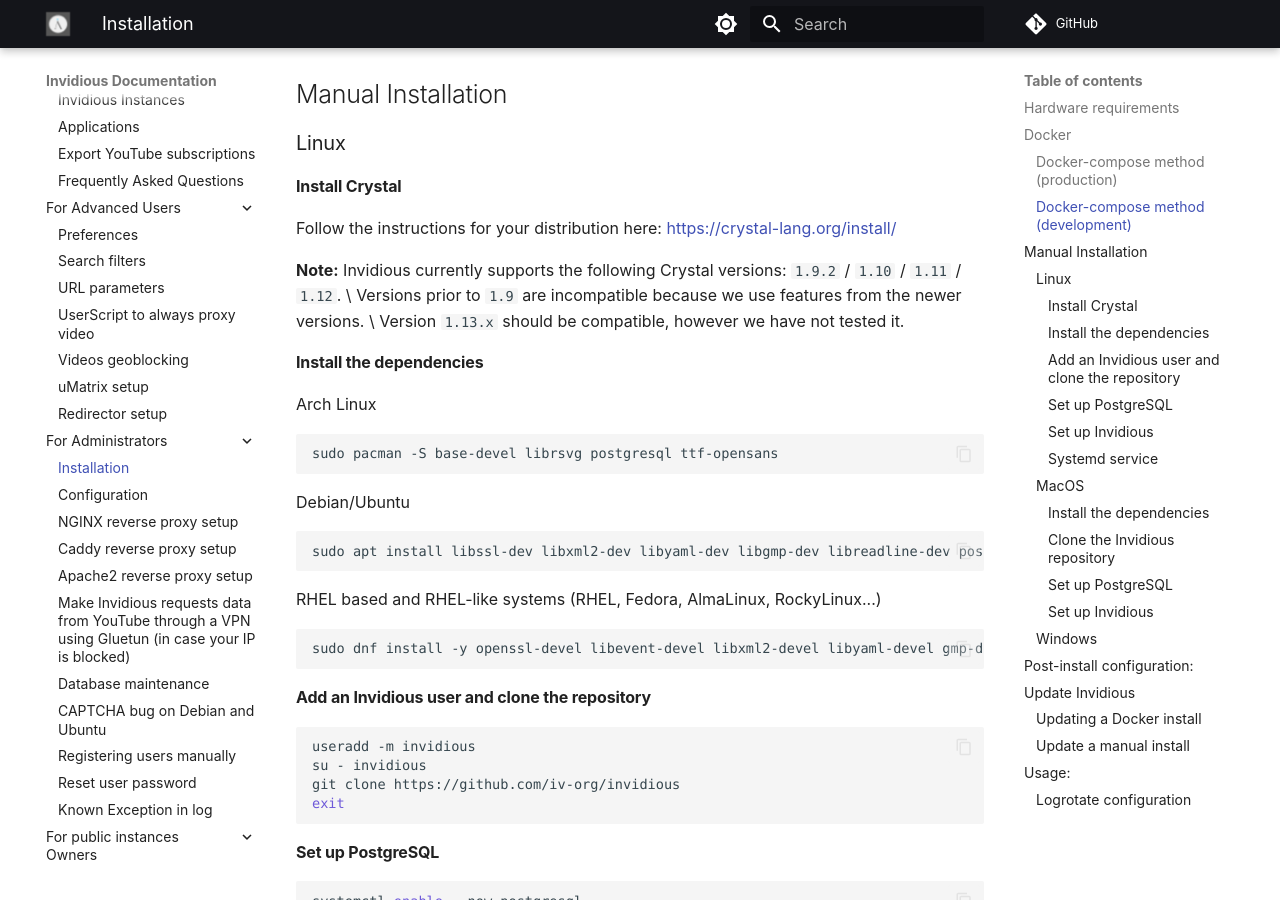
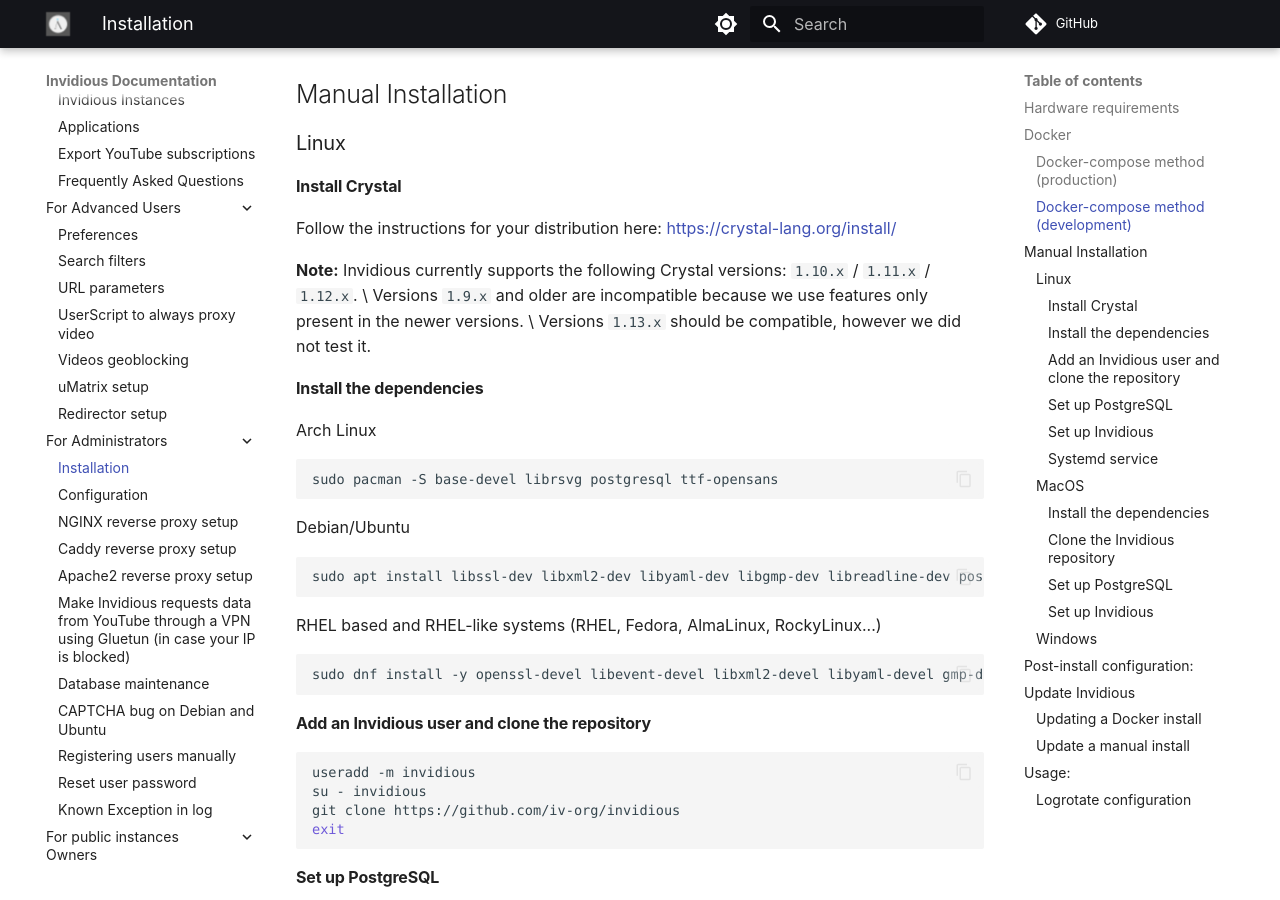
Before and after one commit to iv-org/documentation, an MkDocs documentation site: the page built from docs/installation.md, in a window 1280 px wide and 900 px high, scrolled down 2501 px. Built offline with MkDocs 1.6.1 and Material for MkDocs 9.7.7, drawn with Linux system fonts in a browser that asks for light colours; comment, search, counter and statistics services are not loaded.

Commit message:
Install: Apply suggestion from code review

```diff
--- a/docs/installation.md
+++ b/docs/installation.md
@@ -110,9 +110,9 @@
 
 Follow the instructions for your distribution here: https://crystal-lang.org/install/
 
-**Note:** Invidious currently supports the following Crystal versions: `1.9.2` / `1.10` / `1.11` / `1.12`. \
-Versions prior to `1.9` are incompatible because we use features from the newer versions. \
-Version `1.13.x` should be compatible, however we have not tested it.
+**Note:** Invidious currently supports the following Crystal versions: `1.10.x` / `1.11.x` / `1.12.x`. \
+Versions `1.9.x` and older are incompatible because we use features only present in the newer versions. \
+Versions `1.13.x` should be compatible, however we did not test it.
 
 #### Install the dependencies
 
```
